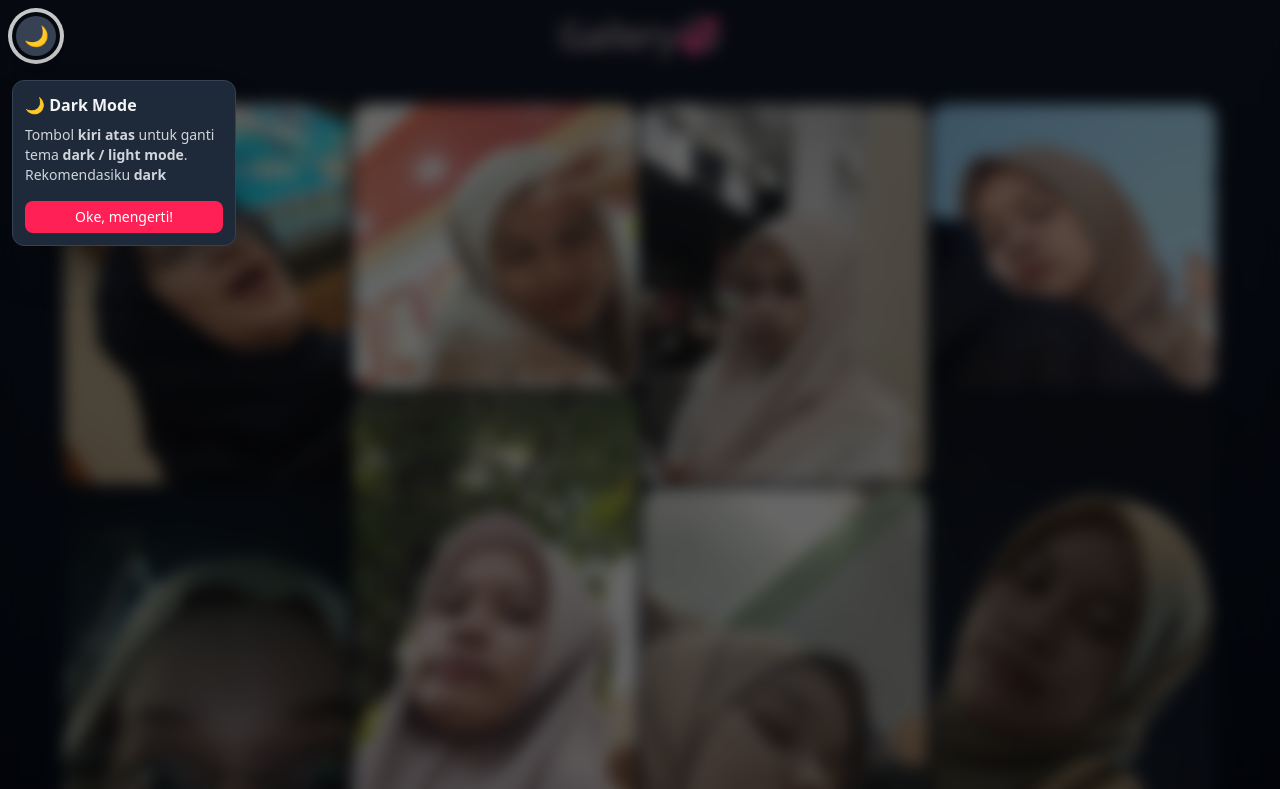
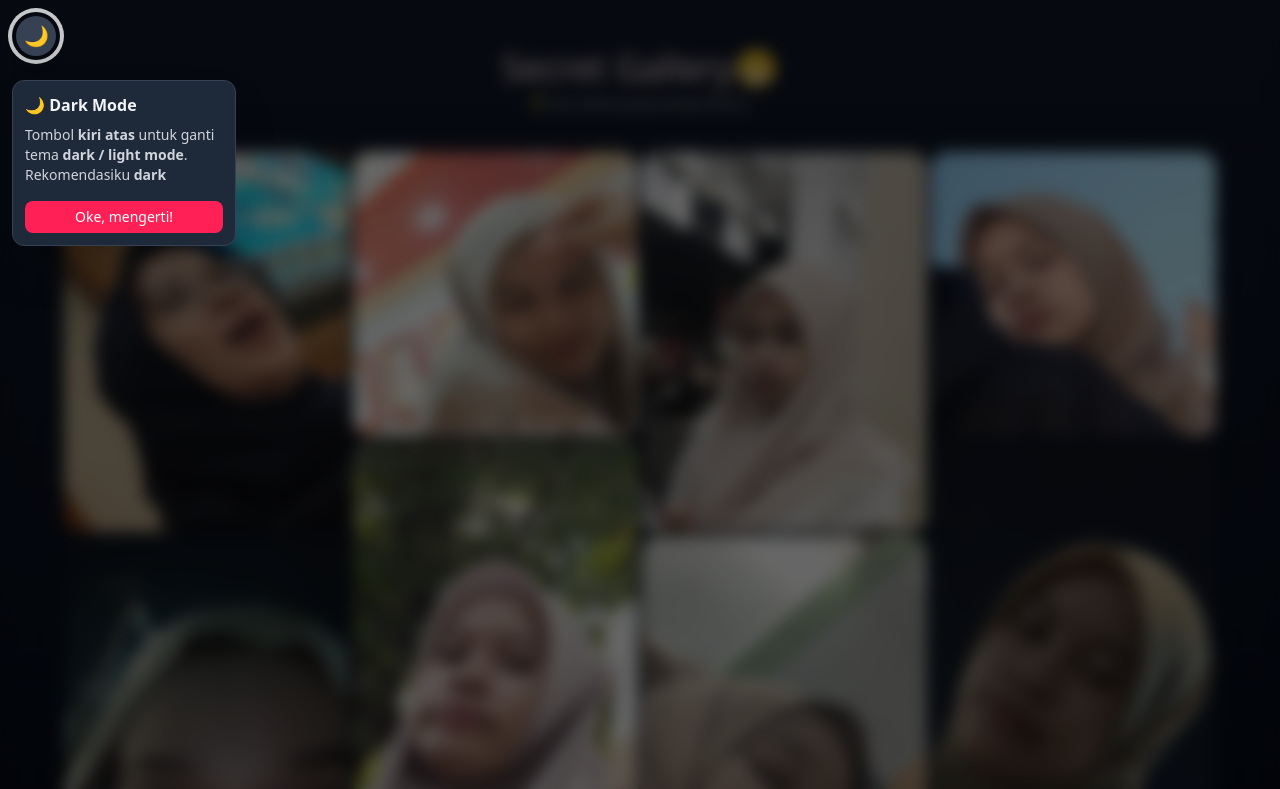
Before and after one commit to faturrahman10/birtday-gift, a React (Vite) app: page /gallery in a window 1280 px wide. Shown: the top 789 px of the page. Built offline with nearby package versions, Linux system fonts and the light colour scheme.

Commit message:
add info page

```diff
--- a/src/components/Gallery.jsx
+++ b/src/components/Gallery.jsx
@@ -51,9 +51,13 @@ const Gallery = () => {
         transition-colors duration-700
       "
     >
-      <h2 className="text-3xl md:text-4xl font-playfair text-center mb-12 text-gray-800 dark:text-rose-100">
-        Gallery💞
+      <h2 className="text-3xl md:text-4xl font-playfair text-center mb-2 mt-8 text-gray-800 dark:text-rose-100">
+        Secret Gallery😁
       </h2>
+
+      <div className="mt-2 mb-10 text-center dark:text-white/80 text-gray-500 text-xs">
+        <p>💡 Foto rahasia yang kusimpan khusus</p>
+      </div>
 
       <div className="columns-2 md:columns-4 gap-1 max-w-6xl mx-auto space-y-1">
         {images.map((img, index) => {
```
